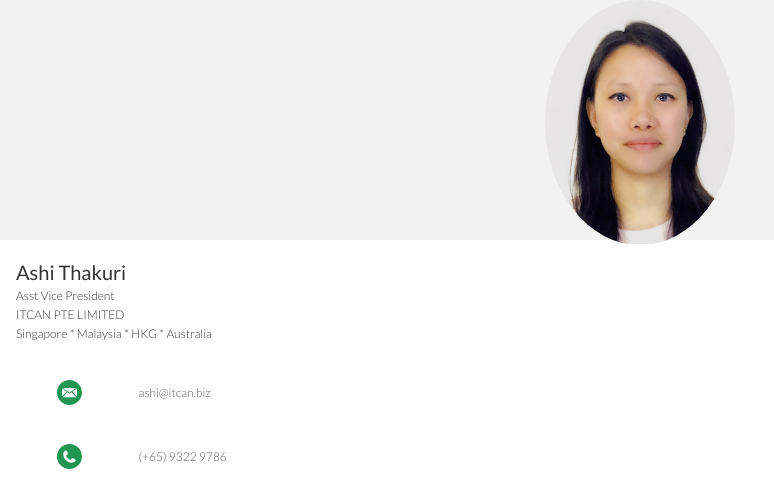
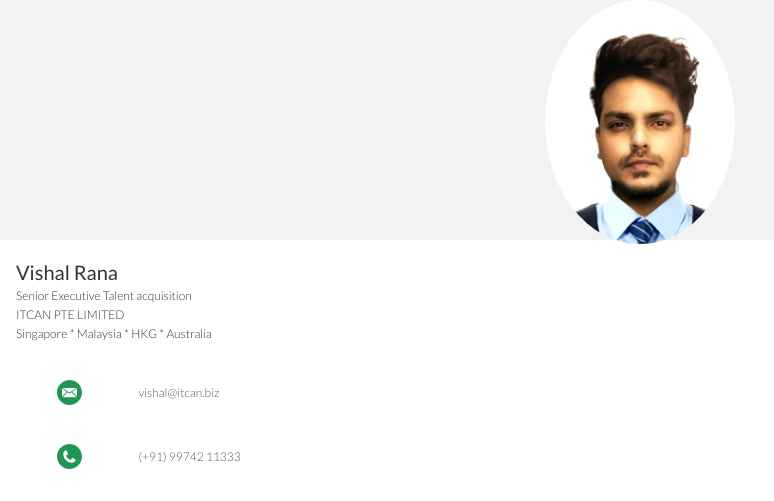
Before and after one commit to ITCANNAMECARD/Vishal-Rana, a plain HTML site: page index.html in a window 1280 px wide. Shown: the top 501 px of the page, 0-774 px from the left. Drawn offline with Linux system fonts and the light colour scheme; a web font is replaced by a local one.

Commit message:
Update index.html

```diff
--- a/index.html
+++ b/index.html
@@ -14,7 +14,7 @@
 			<div class="row">
 				<div class="col"></div>
 				<div class="col is-5">
-					<img class="profile-pic" src="WeChat Image_20201210151257.jpg" alt="Profile Picture">
+					<img class="profile-pic" src="Vishal Rana.jpeg" alt="Profile Picture">
 				</div>
 				<div class="col"></div>
 			</div>
@@ -25,8 +25,8 @@
 		<div class="container">
 			<div class="row name-title-company">
 				<div class="col is-6">
-					<p class="text-name">Ashi Thakuri</p>
-					<p class="text-title-company">Asst Vice President</p>
+					<p class="text-name">Vishal Rana</p>
+					<p class="text-title-company">Senior Executive Talent acquisition</p>
 					<p class="text-title-company">ITCAN PTE LIMITED</p>
 					<p class="text-title-company">Singapore	*	Malaysia	*	HKG	*	Australia
 				</div>
@@ -38,14 +38,14 @@
 	</section>
 
 	<section class="bg-color-white secondary-info">
-		<a href="mailto:ashi@itcan.biz">
+		<a href="mailto:vishal@itcan.biz">
 			<div class="container">
 				<div class="row detail">
 					<div class="col">
 						<img src="assets/icon-email.svg" alt="Email Icon"">
 					</div>
 					<div class="col is-8">
-						<p class="text-detail">ashi@itcan.biz</p>
+						<p class="text-detail">vishal@itcan.biz</p>
 					</div>
 					<div class="col">
 						<img src="assets/right-arrow.svg" alt="Right Arrow" height="50%" width="40%">
@@ -56,14 +56,14 @@
 	</section>
 
 	<section class="bg-color-white secondary-info">
-		<a href="tel:+6593229786">
+		<a href="tel:+919974211333">
 			<div class="container">
 				<div class="row detail">
 					<div class="col">
 						<img src="assets/icon-phone.svg" alt="Phone Icon"">
 					</div>
 					<div class="col is-8">
-						<p class="text-detail">(+65) 9322 9786</p>
+						<p class="text-detail">(+91) 99742 11333</p>
 					</div>
 					<div class="col">
 						<img src="assets/right-arrow.svg" alt="Right Arrow" height="50%" width="40%">
```
